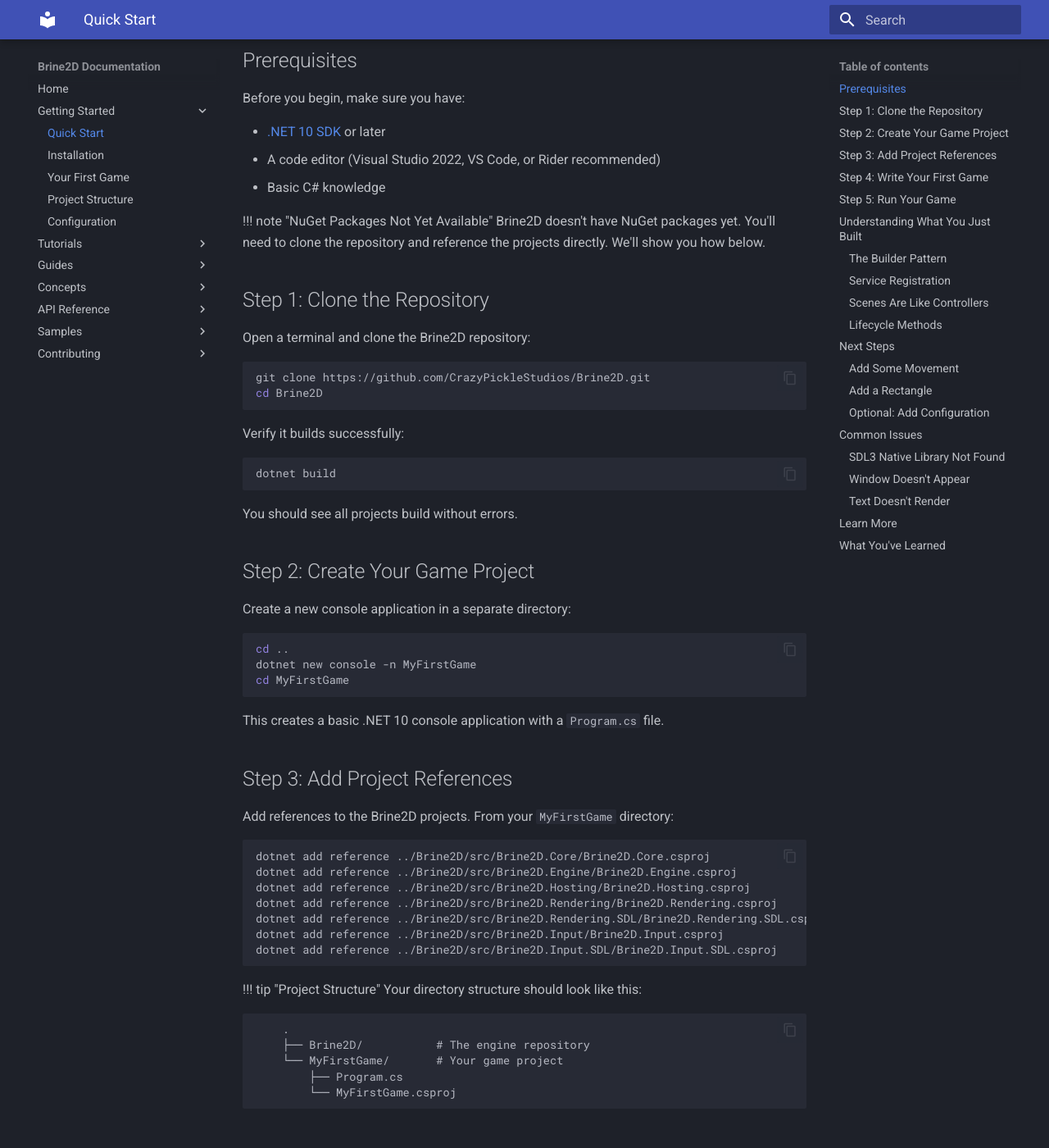
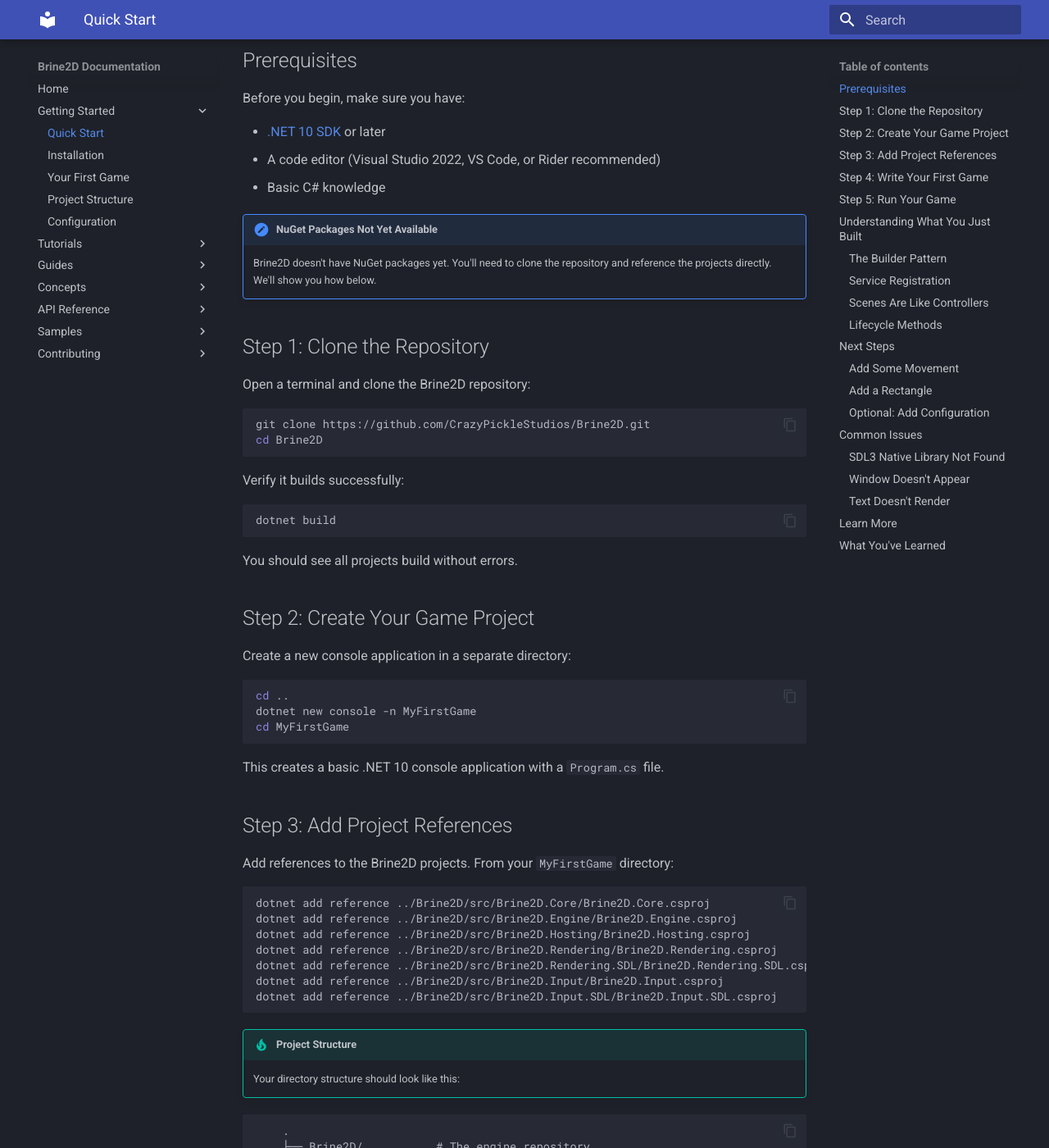
Before and after one commit to CrazyPickleStudios/Brine2D-Documentation, an MkDocs documentation site: the page built from docs/getting-started/quickstart.md, in a window 1280 px wide and 1400 px high, scrolled down 215 px. Shown: the whole window at 82% size. Built offline with MkDocs 1.6.1 and Material for MkDocs 9.7.7, drawn with Linux system fonts in a browser that asks for light colours; nearby versions of some CDN libraries; part of the change alters nothing that is shown.

```diff
--- a/mkdocs.yml
+++ b/mkdocs.yml
@@ -9,6 +9,8 @@ theme:
   highlightjs: true
 extra_javascript:
   - https://cdnjs.cloudflare.com/ajax/libs/prism/1.29.0/components/prism-csharp.min.js
+  - https://cdnjs.cloudflare.com/ajax/libs/prism/1.29.0/components/prism-yaml.min.js
+  - https://cdnjs.cloudflare.com/ajax/libs/prism/1.29.0/components/prism-json.min.js
 nav:
   - Home: index.md
 
@@ -81,13 +83,16 @@ nav:
 plugins:
   - search
 markdown_extensions:
+  - admonition
   - attr_list
-  - md_in_html
+  - toc:
+      permalink: true
   - pymdownx.superfences
   - pymdownx.inlinehilite
   - pymdownx.snippets
   - pymdownx.tabbed
   - pymdownx.details
+  - md_in_html
   - pymdownx.emoji:
       emoji_index: !!python/name:material.extensions.emoji.twemoji
       emoji_generator: !!python/name:material.extensions.emoji.to_svg
```
